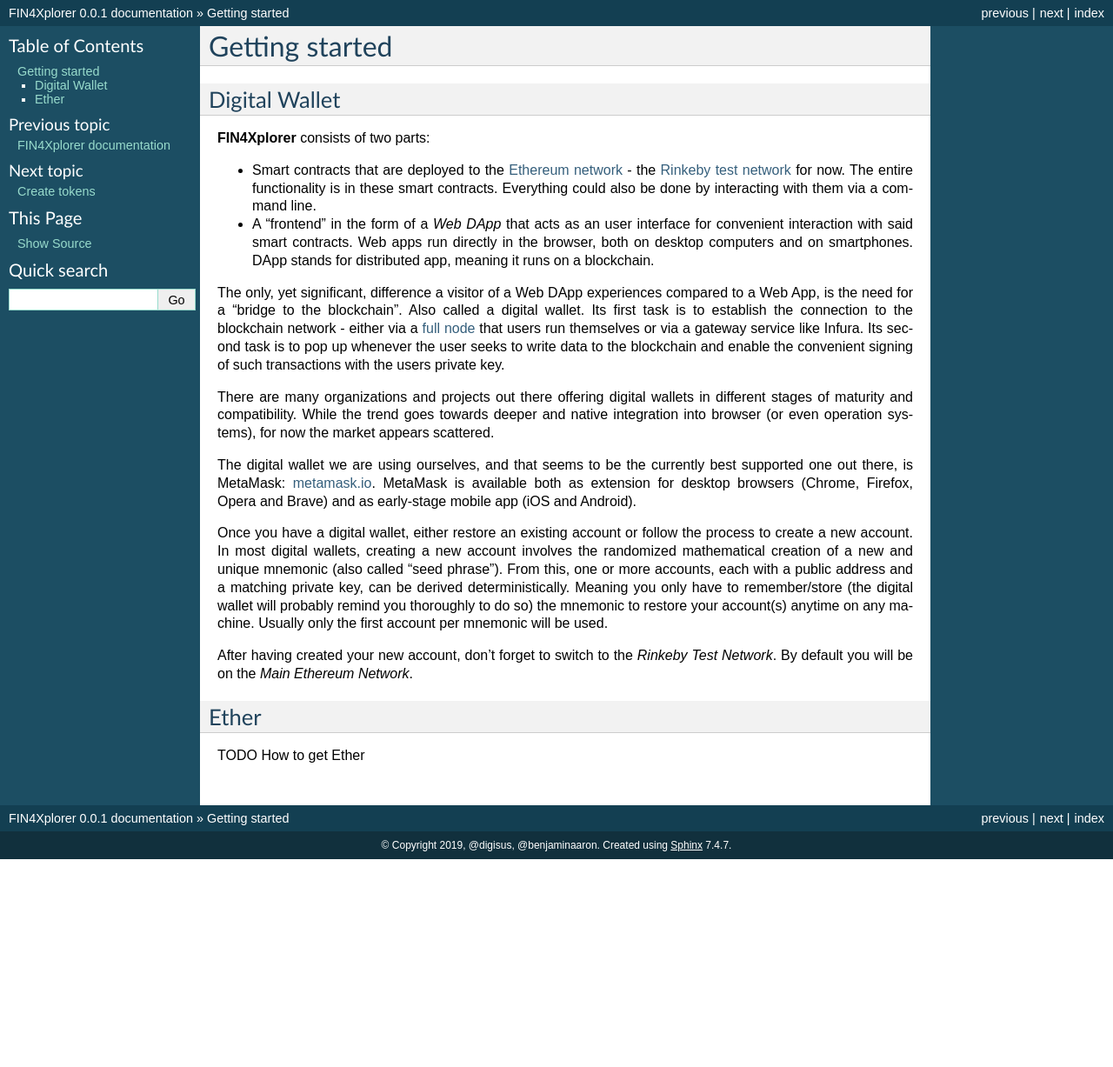
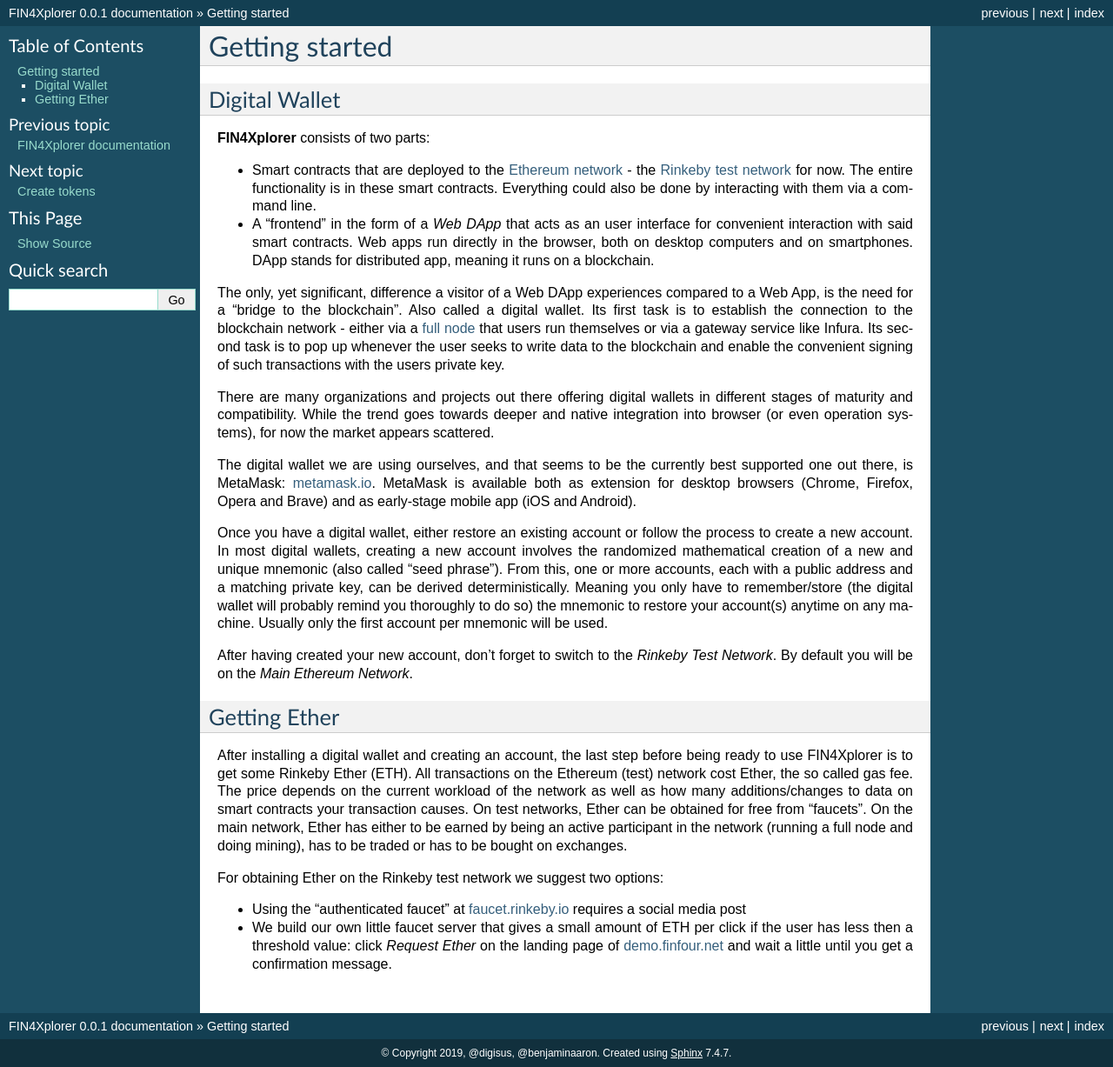
Before and after one commit to FuturICT2/FIN4Documentation, a Sphinx documentation site: the page built from docs/getting-started.rst, in a window 1280 px wide. Shown: the whole page at 87% size. Built offline with Sphinx 7.4.7, drawn with Linux system fonts in a browser that asks for light colours; before the commit the page ends 988 px from its top, so only the background shows below that.

Commit message:
Write the Getting Ether section

```diff
--- a/docs/getting-started.rst
+++ b/docs/getting-started.rst
@@ -19,7 +19,12 @@
 
 After having created your new account, don't forget to switch to the *Rinkeby Test Network*. By default you will be on the *Main Ethereum Network*.
 
-Ether
-^^^^^
-TODO
-How to get Ether
+Getting Ether
+^^^^^^^^^^^^^
+
+After installing a digital wallet and creating an account, the last step before being ready to use FIN4Xplorer is to get some Rinkeby Ether (ETH). All transactions on the Ethereum (test) network cost Ether, the so called gas fee. The price depends on the current workload of the network as well as how many additions/changes to data on smart contracts your transaction causes. On test networks, Ether can be obtained for free from "faucets". On the main network, Ether has either to be earned by being an active participant in the network (running a full node and doing mining), has to be traded or has to be bought on exchanges.
+
+For obtaining Ether on the Rinkeby test network we suggest two options:
+
+- Using the "authenticated faucet" at `faucet.rinkeby.io <https://faucet.rinkeby.io/>`_ requires a social media post
+- We build our own little faucet server that gives a small amount of ETH per click if the user has less then a threshold value: click *Request Ether* on the landing page of `demo.finfour.net <https://demo.finfour.net/>`_ and wait a little until you get a confirmation message.
```
